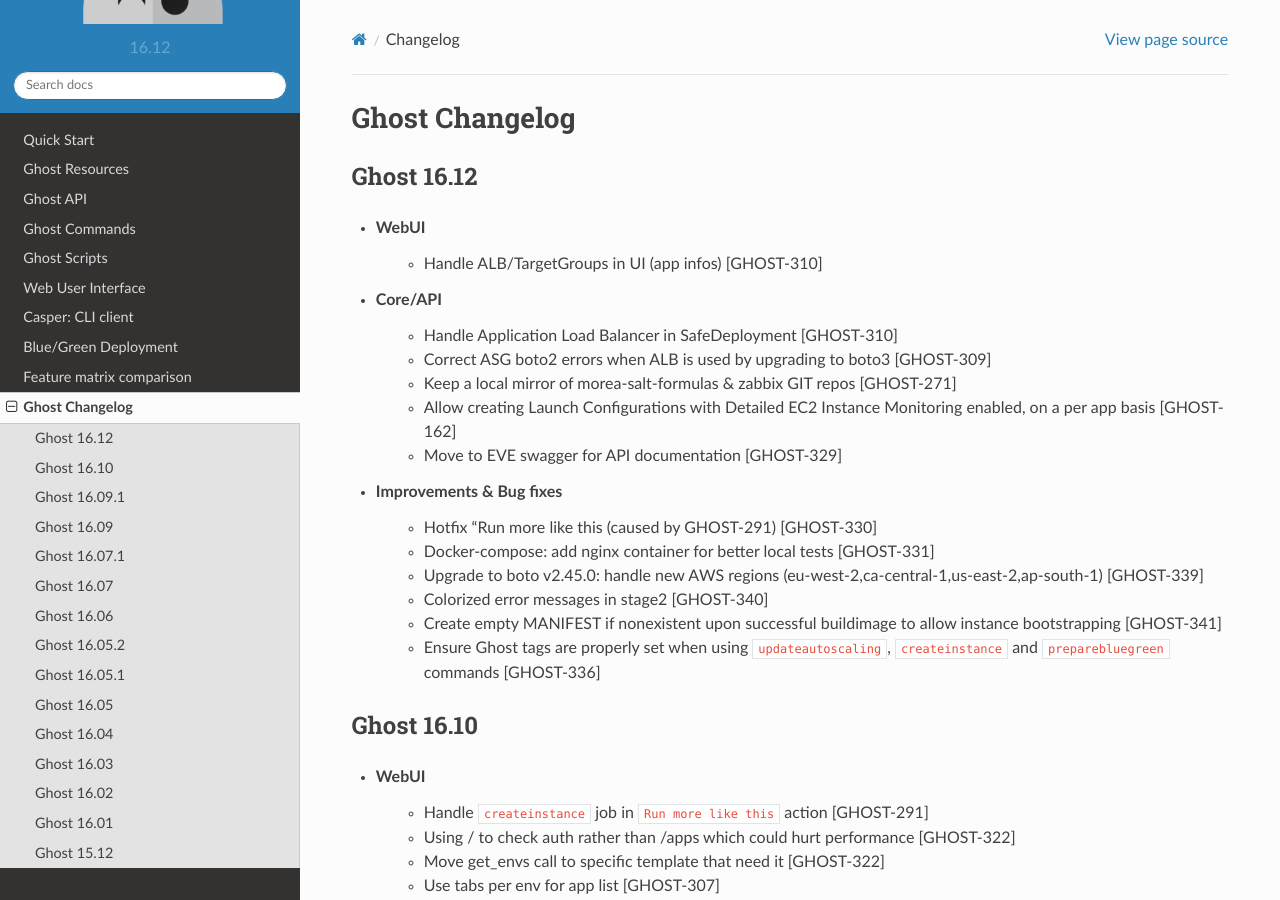
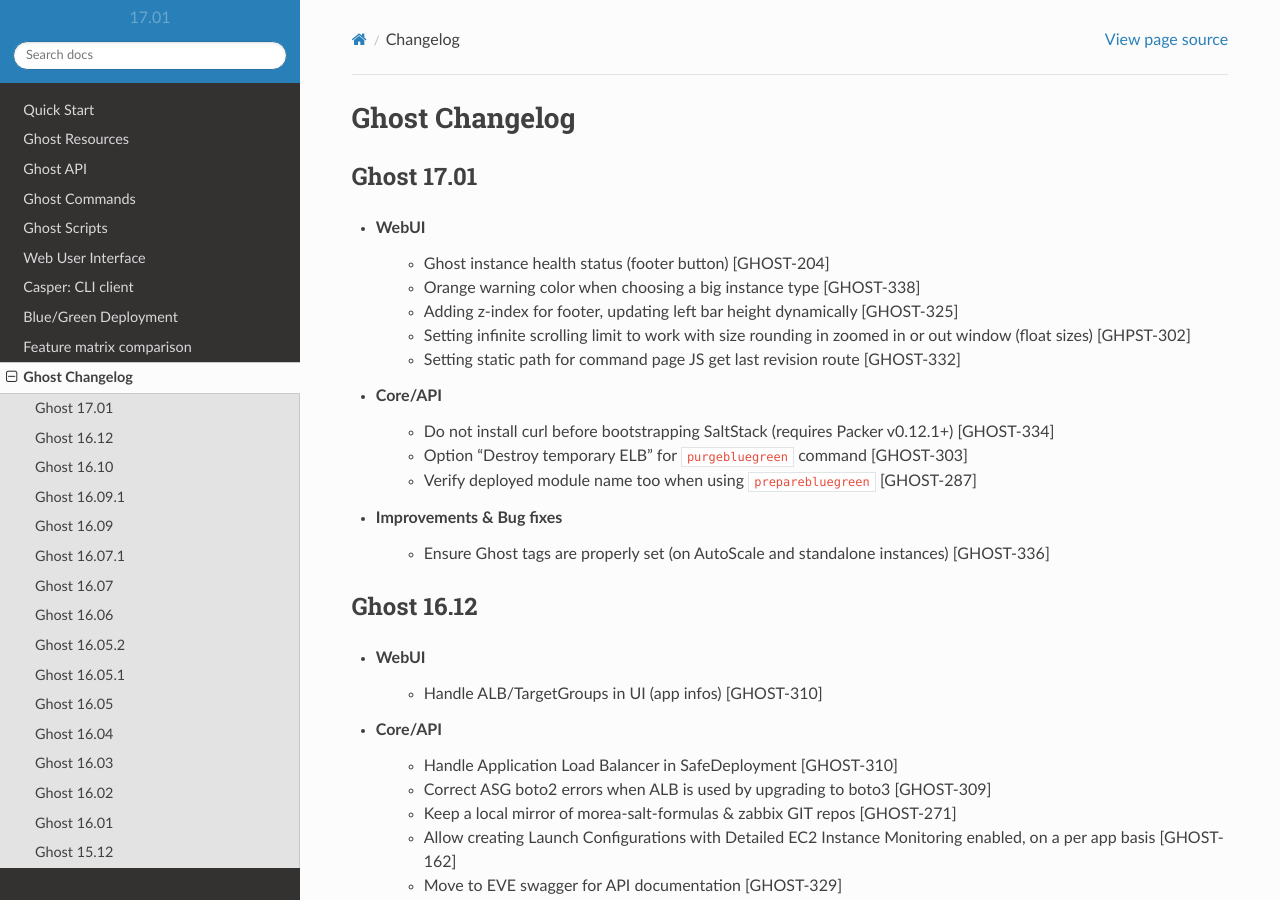
Before and after one commit to claranet/cloud-deploy-docs, a Sphinx documentation site: the page built from source/rst/changelog.rst, in a window 1280 px wide and 900 px high. Built offline with Sphinx 7.4.7 and the Read the Docs theme 2.0.0, drawn with Linux system fonts in a browser that asks for light colours; some of the changed text lies outside the part shown.

Commit message:
Changelog 17.01

```diff
--- a/source/conf.py
+++ b/source/conf.py
@@ -52,16 +52,16 @@
 
 # General information about the project.
 project = u'Claranet Ghost'
-copyright = u'2016, Morea Team - Claranet'
+copyright = u'2017, Morea Team - Claranet'
 
 # The version info for the project you're documenting, acts as replacement for
 # |version| and |release|, also used in various other places throughout the
 # built documents.
 #
 # The short X.Y version.
-version = '16.12'
+version = '17.01'
 # The full version, including alpha/beta/rc tags.
-release = '16.12'
+release = '17.01'
 
 # The language for content autogenerated by Sphinx. Refer to documentation
 # for a list of supported languages.
--- a/source/rst/changelog.rst
+++ b/source/rst/changelog.rst
@@ -7,6 +7,24 @@
 
 .. toctree::
     :maxdepth: 2
+
+Ghost 17.01
+-----------
+
+* WebUI
+    - Ghost instance health status (footer button) [GHOST-204]
+    - Orange warning color when choosing a big instance type [GHOST-338]
+    - Adding z-index for footer, updating left bar height dynamically [GHOST-325]
+    - Setting infinite scrolling limit to work with size rounding in zoomed in or out window (float sizes) [GHPST-302]
+    - Setting static path for command page JS get last revision route [GHOST-332]
+
+* Core/API
+    - Do not install curl before bootstrapping SaltStack (requires Packer v0.12.1+) [GHOST-334]
+    - Option "Destroy temporary ELB" for ``purgebluegreen`` command [GHOST-303]
+    - Verify deployed module name too when using ``preparebluegreen`` [GHOST-287]
+
+* Improvements & Bug fixes
+    - Ensure Ghost tags are properly set (on AutoScale and standalone instances) [GHOST-336]
 
 Ghost 16.12
 -----------
```
